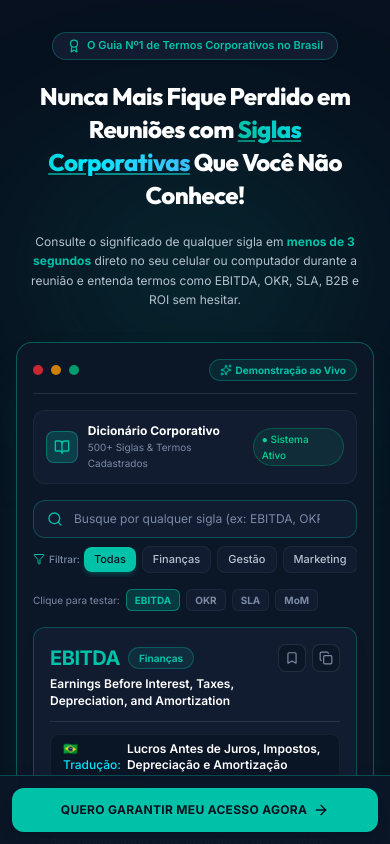
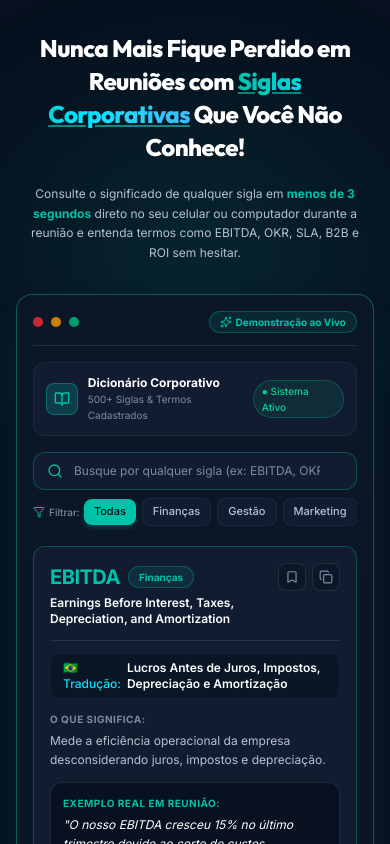
Before and after one commit to LucasRodriguesRibeiro/Siglas-Corporativas-Aprender, a React (Vite) app: page / in a window 390 px wide. Shown: the top 844 px of the page. Built offline with nearby package versions, Linux system fonts and the light colour scheme; no server answers.

Commit message:
style: remove top-level padding and hero badge
Clean up layout container spacing and remove the promotional badge in the SalesPage hero section to streamline the UI.

```diff
--- a/src/components/SalesPage.tsx
+++ b/src/components/SalesPage.tsx
@@ -146,7 +146,7 @@ export default function SalesPage({ onBackToLogin }: SalesPageProps) {
   const selectedTerm = filteredTerms[activeSampleIndex] || filteredTerms[0] || SAMPLE_TERMS[0];
 
   return (
-    <div className="min-h-screen bg-[#07111F] text-white flex flex-col font-sans selection:bg-[#00C2A8] selection:text-[#07111F] pb-24 sm:pb-0">
+    <div className="min-h-screen bg-[#07111F] text-white flex flex-col font-sans selection:bg-[#00C2A8] selection:text-[#07111F]">
 
 
       {/* Hero Section */}
@@ -154,11 +154,6 @@ export default function SalesPage({ onBackToLogin }: SalesPageProps) {
         <div className="absolute top-1/4 left-1/2 -translate-x-1/2 -translate-y-1/2 w-[320px] sm:w-[600px] h-[200px] sm:h-[350px] bg-[#00C2A8]/15 rounded-full blur-[90px] sm:blur-[120px] pointer-events-none"></div>
 
         <div className="max-w-4xl mx-auto text-center space-y-5 sm:space-y-6 relative z-10">
-          <div className="inline-flex items-center space-x-1.5 px-3.5 py-1 bg-[#111C31] border border-[#00C2A8]/30 rounded-full text-[11px] sm:text-xs font-semibold text-[#00C2A8] shadow-sm">
-            <Award className="w-3.5 h-3.5 text-[#00C2A8] shrink-0" />
-            <span className="truncate">O Guia Nº1 de Termos Corporativos no Brasil</span>
-          </div>
-
           <h1 className="font-display font-extrabold text-2xl sm:text-5xl leading-snug sm:leading-tight text-white tracking-tight px-1">
             Nunca Mais Fique Perdido em Reuniões com <span className="bg-gradient-to-r from-[#00C2A8] via-[#00E5FF] to-[#38BDF8] bg-clip-text text-transparent underline decoration-[#00C2A8]/40">Siglas Corporativas</span> Que Você Não Conhece!
           </h1>
@@ -247,27 +242,6 @@ export default function SalesPage({ onBackToLogin }: SalesPageProps) {
                   }`}
                 >
                   {cat}
-                </button>
-              ))}
-            </div>
-
-            {/* Fast Suggestion Pills */}
-            <div className="flex items-center gap-1.5 flex-wrap pt-1">
-              <span className="text-[10px] text-[#7C8AA5]">Clique para testar:</span>
-              {SAMPLE_TERMS.slice(0, 4).map((term) => (
-                <button
-                  key={term.sigla}
-                  onClick={() => {
-                    setDemoSearch(term.sigla);
-                    setActiveSampleIndex(0);
-                  }}
-                  className={`text-[10px] px-2 py-0.5 rounded-md font-bold transition-all ${
-                    selectedTerm?.sigla === term.sigla
-                      ? "bg-[#00C2A8]/20 text-[#00C2A8] border border-[#00C2A8]/50"
-                      : "bg-[#111C31] text-[#7C8AA5] hover:text-white border border-white/5"
-                  }`}
-                >
-                  {term.sigla}
                 </button>
               ))}
             </div>
@@ -689,19 +663,6 @@ export default function SalesPage({ onBackToLogin }: SalesPageProps) {
           </a>
         </div>
       </footer>
-
-      {/* Mobile Sticky CTA Bar */}
-      <div className="fixed bottom-0 left-0 right-0 z-50 bg-[#0B1727]/95 backdrop-blur-lg border-t border-[#00C2A8]/30 p-3 sm:hidden shadow-2xl flex items-center justify-center">
-        <a
-          href={HOTMART_CHECKOUT_URL}
-          target="_blank"
-          rel="noopener noreferrer"
-          className="w-full py-3.5 px-4 bg-[#00C2A8] hover:bg-[#00e6c7] text-[#07111F] font-black text-xs rounded-xl flex items-center justify-center space-x-1.5 shadow-lg active:scale-95 transition-all text-center uppercase tracking-wide"
-        >
-          <span>QUERO GARANTIR MEU ACESSO AGORA</span>
-          <ArrowRight className="w-4 h-4 shrink-0" />
-        </a>
-      </div>
     </div>
   );
 }
```
